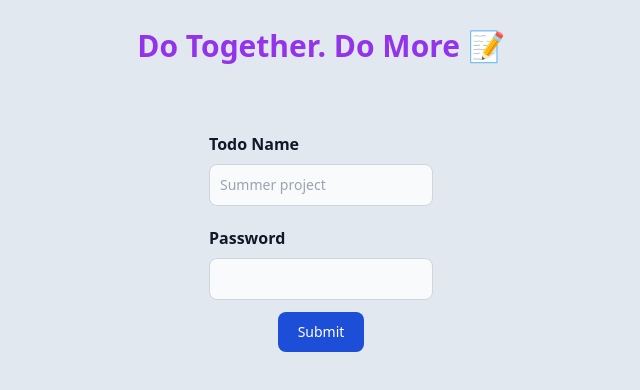
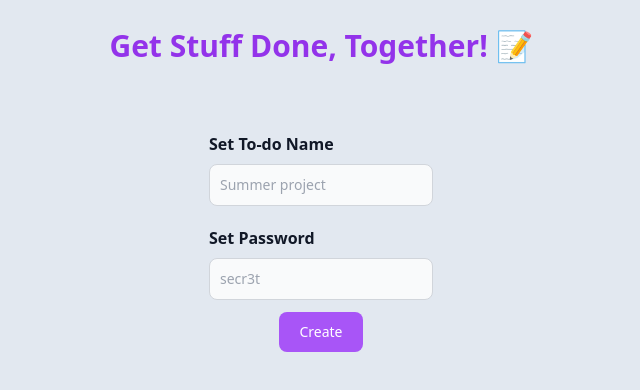
Before and after one commit to ashish4x/TodoLocal, a React (Vite) app in the folder frontend/: page / in a window 1280 px wide. Shown: the top 390 px of the page, without its empty margins (319-959 px from the left). Built offline with nearby package versions, Linux system fonts and the light colour scheme.

Commit message:
UI improvements

```diff
--- a/frontend/package.json
+++ b/frontend/package.json
@@ -10,7 +10,10 @@
     "preview": "vite preview"
   },
   "dependencies": {
+    "@emotion/react": "^11.11.1",
+    "@emotion/styled": "^11.11.0",
     "@material-tailwind/react": "^2.1.4",
+    "@mui/material": "^5.14.17",
     "axios": "^1.6.0",
     "react": "^18.2.0",
     "react-dom": "^18.2.0",
--- a/frontend/src/TodoPage.jsx
+++ b/frontend/src/TodoPage.jsx
@@ -4,6 +4,14 @@ import axios from 'axios'
 import { TodoProvider } from './contexts'
 import { TodoForm, TodoItem } from './components'
 import { useParams,useNavigate } from 'react-router-dom';
+import Alert from '@mui/material/Alert';
+import AlertTitle from '@mui/material/AlertTitle';
+import Stack from '@mui/material/Stack';
+
+
+
+
+
 
 
 function TodoPage() {
@@ -13,8 +21,16 @@ function TodoPage() {
   const [ListName,setListName]=useState("")
   const { todoId } = useParams();
   const [firstReload, setfirstReload] = useState(true)
+  const [showCopyAlert, setShowCopyAlert] = useState(false);
+
+  const handleCopyLink = () => {
+    navigator.clipboard.writeText('https://group-todo.vercel.app/' + todoId);
+    setShowCopyAlert(true); // Set the state variable to true
+  }
+
 
   const settingTodo=()=>{
+
     const authToken = localStorage.getItem("token")
       console.log(authToken);
 
@@ -129,13 +145,23 @@ else{
 
       <div className="bg-slate-200 min-h-screen py-8">
                 <div className="w-full max-w-2xl mx-auto shadow-lg bg-slate-200 rounded-lg px-4 py-3 text-black">
+
+
                     <h1 className="text-2xl text-black font-bold text-center  mt-2">{ListName}</h1>
-                    <p className='text-gray-700 font-medium text-center mb-5  '>Share the link with your friends. Manage things together 🔗</p>
+                    <p className='text-gray-700 font-medium text-center mb-5  '>Share the link & password with your friends. Manage things together 🔗</p>
 
                     <div className='text-center'>
+                    {showCopyAlert && ( // Conditionally render the alert based on the state variable
+              <Alert onClose={() => setShowCopyAlert(false)}>
+                The link is successfully copied.
+              </Alert>
+            )}
+
                     <button
-                    className="px-2 py-2 mb-2 mt-5 text-sm font-medium text-center text-white bg-gray-500 rounded-lg hover:bg-gray-700 "
-  onClick={() =>  navigator.clipboard.writeText('https://group-todo.vercel.app/'+todoId)}
+                    onClick={handleCopyLink}
+
+                    className="px-2 py-2 mb-2 mt-5 text-sm font-medium text-center text-white bg-purple-500 rounded-lg hover:bg-green-700 "
+  // onClick={() =>  navigator.clipboard.writeText('https://group-todo.vercel.app/'+todoId)}
 >
   Copy the Todo Link 📋
 </button>
--- a/frontend/src/components/Login.jsx
+++ b/frontend/src/components/Login.jsx
@@ -84,7 +84,7 @@ useEffect(() => {
                 <input
                     type="password"
                     id="password"
-                    placeholder='iloveyou'
+                    placeholder='secr3t'
                     className="bg-gray-50 border border-gray-300 text-gray-900 text-sm rounded-lg focus:ring-blue-500 focus:border-blue-500 block w-full p-2.5 "
                     required
                     value={password}
@@ -97,7 +97,7 @@ useEffect(() => {
             <button
                 type="submit"
                 onClick={generateToken}
-                className="text-white bg-blue-700 hover:bg-blue-800   font-medium rounded-lg text-sm  sm:w-auto px-5 py-2.5 text-center "
+                className="text-white bg-purple-500  font-medium rounded-lg text-sm  sm:w-auto px-5 py-2.5 text-center "
             >
                 Submit
             </button>
--- a/frontend/src/components/NewUser.jsx
+++ b/frontend/src/components/NewUser.jsx
@@ -1,6 +1,7 @@
 import React,{useState} from 'react'
 import axios from 'axios'
 import { useNavigate } from 'react-router-dom';
+import Alert from '@mui/material/Alert';
 
 
 
@@ -12,13 +13,20 @@ function NewUser() {
     const [Password, setPassword] = useState("")
     const [TodoId,setTodoId]=useState("")
     const navigate = useNavigate();
+    const [showCopyAlert, setShowCopyAlert] = useState(false);
+
+    const handleCopyLink = () => {
+    //   navigator.clipboard.writeText('https://group-todo.vercel.app/' + todoId);
+      setShowCopyAlert(true); // Set the state variable to true
+    }
 
     const generateToken= (e)=>{
+
         e.preventDefault();
 
        if(!TodoName || !Password)return;
        else{
-
+        handleCopyLink();
 
         const url = 'https://todo-backend-tyler.vercel.app/new';
         const data = {
@@ -52,13 +60,18 @@ function NewUser() {
   return (
 
     <div className='bg-slate-200 min-h-screen '>
-    <div className="p-7 text-center text-purple-600 text-3xl font-bold"><h2>Do Together. Do More 📝</h2></div>
+    <div className="p-7 text-center text-purple-600 text-3xl font-bold"><h2>Get Stuff Done, Together! 📝</h2></div>
     <div className="m-20 mt-10">
+    {showCopyAlert && ( // Conditionally render the alert based on the state variable
+              <Alert onClose={() => setShowCopyAlert(false)}>
+                Todo created. Wait for a while.
+              </Alert>
+            )}
     <form>
 
         <div className="mb-5 flex justify-center"> {/* Center the input horizontally */}
             <div className="">
-                <label for="email" className="block mb-2 text-m font-semibold text-gray-900">Todo Name</label>
+                <label for="email" className="block mb-2 text-m font-semibold text-gray-900">Set To-do Name</label>
                 <input
                     type="text"
                     id="email"
@@ -72,12 +85,13 @@ function NewUser() {
         </div>
         <div className="mb-3 flex justify-center"> {/* Center the input horizontally */}
             <div className="">
-                <label for="password" className="block mb-2 text-m font-semibold text-gray-900"> Password</label>
+                <label for="password" className="block mb-2 text-m font-semibold text-gray-900"> Set Password</label>
                 <input
                     type="password"
                     id="password"
                     className="bg-gray-50 border border-gray-300 text-gray-900 text-sm rounded-lg focus:ring-blue-500 focus:border-blue-500 block w-full p-2.5 "
                     required
+                    placeholder='secr3t'
                     value={Password}
                     onChange={(e)=> setPassword(e.target.value)}
                 />
@@ -87,9 +101,9 @@ function NewUser() {
             <button
                 type="submit"
                 onClick={generateToken}
-                className="text-white bg-blue-700 hover:bg-blue-800  font-medium rounded-lg text-sm w-1/2 sm:w-auto px-5 py-2.5 text-center "
+                className="text-white bg-purple-500   font-medium rounded-lg text-sm w-1/2 sm:w-auto px-5 py-2.5 text-center "
             >
-                Submit
+                Create
             </button>
         </div>
     </form>
```
Also changed, not shown: 2 other files (tests, documents, lock files or other folders).
